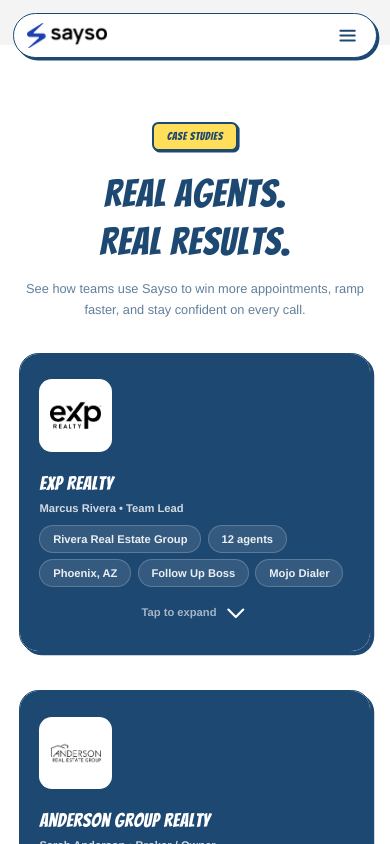
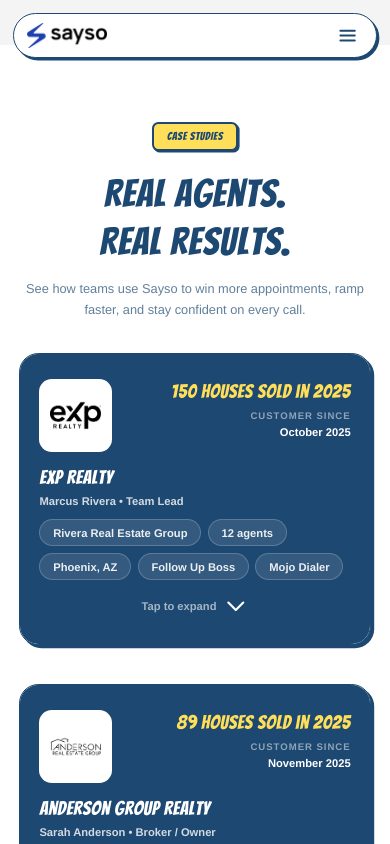
Before and after one commit to JackD4321/sayso_landing_page, a Next.js app: page /case-studies in a window 390 px wide. Shown: the top 844 px of the page. Built offline with nearby package versions, Linux system fonts and the light colour scheme.

Commit message:
Mobile view case study screen updated

```diff
--- a/components/landing-v3/CaseStudiesPage.tsx
+++ b/components/landing-v3/CaseStudiesPage.tsx
@@ -139,9 +139,29 @@ function CaseStudySection({ study }: { study: (typeof CASE_STUDIES)[number] }) {
           onClick={() => setIsExpanded(!isExpanded)}
           className="w-full text-left bg-[#1D4871] px-6 md:px-10 py-8 md:py-10 cursor-pointer hover:bg-[#1a3f63] transition-colors"
         >
+          {/* Mobile: Logo + Houses Sold side by side */}
+          <div className="flex md:hidden items-start justify-between gap-4 mb-4">
+            <div className="bg-white rounded-2xl p-3 border-2 border-white/20 v2-comic-shadow-sm flex-shrink-0">
+              <Image
+                src={study.logo}
+                alt={study.brokerage}
+                width={64}
+                height={64}
+                className="h-16 w-16 object-contain"
+              />
+            </div>
+            <div className="flex-1 text-right">
+              <p className="text-2xl font-comic text-[#FFDE59] tracking-wide leading-tight">
+                {study.housesSold}
+              </p>
+              <p className="text-xs text-white/50 uppercase tracking-widest font-bold mt-2">Customer since</p>
+              <p className="text-white font-bold text-sm mt-0.5">{study.customerSince}</p>
+            </div>
+          </div>
+
           <div className="flex flex-col md:flex-row items-start gap-6">
-            {/* Logo */}
-            <div className="bg-white rounded-2xl p-3 border-2 border-white/20 v2-comic-shadow-sm flex-shrink-0">
+            {/* Logo - desktop only */}
+            <div className="hidden md:block bg-white rounded-2xl p-3 border-2 border-white/20 v2-comic-shadow-sm flex-shrink-0">
               <Image
                 src={study.logo}
                 alt={study.brokerage}
@@ -177,13 +197,13 @@ function CaseStudySection({ study }: { study: (typeof CASE_STUDIES)[number] }) {
               </div>
             </div>
 
-            {/* Houses sold - big headline on right, aligned to top */}
-            <div className="flex-shrink-0 text-right hidden md:block">
-              <p className="text-4xl md:text-5xl lg:text-6xl font-comic text-[#FFDE59] tracking-wide leading-tight">
+            {/* Houses sold - desktop only */}
+            <div className="hidden md:block flex-shrink-0 text-right">
+              <p className="text-5xl lg:text-6xl font-comic text-[#FFDE59] tracking-wide leading-tight">
                 {study.housesSold}
               </p>
-              <p className="text-sm md:text-base text-white/50 uppercase tracking-widest font-bold mt-4">Customer since</p>
-              <p className="text-white font-bold text-base md:text-lg mt-1">{study.customerSince}</p>
+              <p className="text-base text-white/50 uppercase tracking-widest font-bold mt-4">Customer since</p>
+              <p className="text-white font-bold text-lg mt-1">{study.customerSince}</p>
             </div>
 
             {/* Expand/Collapse Chevron */}
```
